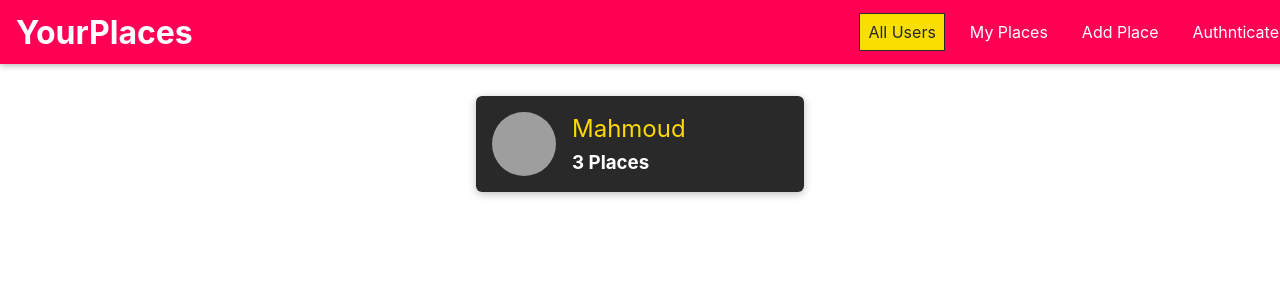
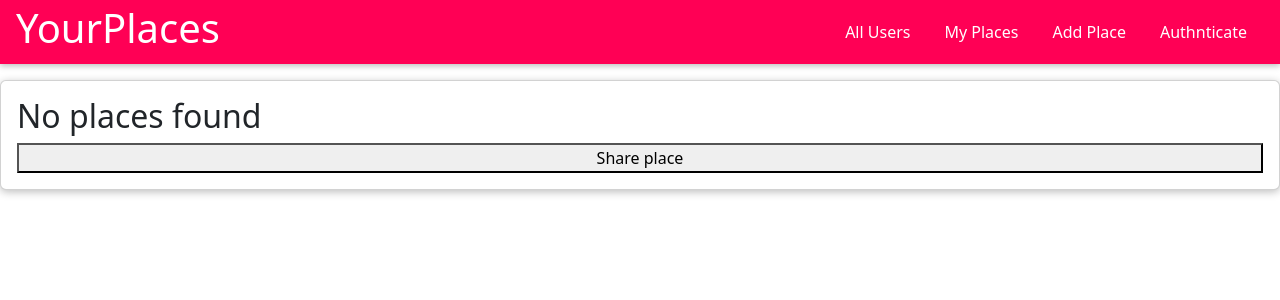
Before and after one commit to mymafm0405/mern-course-project, a React (Create React App) app: page /1/places in a window 1280 px wide. Before the commit this address led to /. Shown: the top 300 px of the page. Built offline with nearby package versions, Linux system fonts and the light colour scheme; grey boxes are pictures that could not be loaded.

Commit message:
contiue following on

```diff
--- a/package.json
+++ b/package.json
@@ -6,7 +6,9 @@
     "@testing-library/jest-dom": "^5.16.5",
     "@testing-library/react": "^13.4.0",
     "@testing-library/user-event": "^13.5.0",
+    "bootstrap": "^5.2.2",
     "react": "^18.2.0",
+    "react-bootstrap": "^2.5.0",
     "react-dom": "^18.2.0",
     "react-router-dom": "^5.3.3",
     "react-scripts": "5.0.1",
--- a/src/App.js
+++ b/src/App.js
@@ -6,6 +6,7 @@ import { BrowserRouter as Router } from "react-router-dom";
 import NewPlace from "./places/pages/NewPlace";
 import Users from "./users/pages/Users";
 import MainNavigation from "./Navigations/MainNavigation";
+import UserPlaces from "./places/pages/UserPlaces";
 
 const App = () => {
   return (
@@ -15,6 +16,9 @@ const App = () => {
         <Switch>
           <Route path="/" exact>
             <Users />
+          </Route>
+          <Route path='/:userId/places'>
+            <UserPlaces />
           </Route>
           <Route path="/places/new">
             <NewPlace />
--- /dev/null
+++ b/src/places/components/PlaceItem.js
@@ -0,0 +1,28 @@
+import React from "react";
+import { Button } from "react-bootstrap";
+import { Link } from "react-router-dom";
+import Card from "../../shared/components/UIElements/Card";
+
+import "./PlaceItems.css";
+
+export default function PlaceItem({ place }) {
+  return (
+    <li className="place-item">
+      <Card className="place-item__content">
+        <div placeholder="place-item__image">
+          <img src={place.imageUrl} alt={place.title} />
+        </div>
+        <div className="place-item__info">
+          <h2>{place.title}</h2>
+          <h3>{place.address}</h3>
+          <p>{place.discription}</p>
+        </div>
+        <div className="place-item__actions">
+          <Button variant="outline-danger">View on map</Button>
+          <Button variant="outline-secondary">Edit</Button>
+          <Button variant="danger">Delete</Button>
+        </div>
+      </Card>
+    </li>
+  );
+}
--- /dev/null
+++ b/src/places/components/PlaceItems.css
@@ -0,0 +1,55 @@
+.place-item {
+    margin: 1rem 0;
+  }
+
+  .place-item__content {
+    padding: 0;
+  }
+
+  .place-item__info {
+    padding: 1rem;
+    text-align: center;
+  }
+
+  .place-item__image {
+    width: 100%;
+    height: 12.5rem;
+    margin-right: 1.5rem;
+  }
+
+  .place-item__image img {
+    width: 100%;
+    height: 100%;
+    object-fit: cover;
+  }
+
+  .place-item__info h2,
+  .place-item__info h3,
+  .place-item__info p {
+    margin: 0 0 0.5rem 0;
+  }
+
+  .place-item__actions {
+    padding: 1rem;
+    text-align: center;
+    border-top: 1px solid #ccc;
+  }
+
+  .place-item__modal-content {
+    padding: 0;
+  }
+
+  .place-item__modal-actions {
+    text-align: right;
+  }
+
+  .place-item__actions button,
+  .place-item__actions a {
+    margin: 0.5rem;
+  }
+
+  @media (min-width: 768px) {
+    .place-item__image {
+      height: 20rem;
+    }
+  }
--- /dev/null
+++ b/src/places/components/PlacesList.css
@@ -0,0 +1,7 @@
+.place-list {
+    list-style: none;
+    margin: 1rem auto;
+    padding: 0;
+    width: 90%;
+    max-width: 40rem;
+  }
--- /dev/null
+++ b/src/places/components/PlacesList.js
@@ -0,0 +1,23 @@
+import React from "react";
+import Card from "../../shared/components/UIElements/Card";
+import PlaceItem from "./PlaceItem";
+
+import "./PlacesList.css";
+
+export default function PlacesList({ items }) {
+  if (items.length === 0) {
+    return (
+      <Card>
+        <h2>No places found</h2>
+        <button>Share place</button>
+      </Card>
+    );
+  }
+  return (
+    <ul className="place-list">
+      {items.map((place) => (
+        <PlaceItem key={place.id} place={place} />
+      ))}
+    </ul>
+  );
+}
--- /dev/null
+++ b/src/places/pages/UserPlaces.js
@@ -0,0 +1,37 @@
+import React from "react";
+import { useParams } from "react-router-dom";
+import PlacesList from "../components/PlacesList";
+
+const DUMMY_PLACES = [
+  {
+    id: "p1",
+    imageUrl:
+      "https://i.natgeofe.com/n/535f3cba-f8bb-4df2-b0c5-aaca16e9ff31/giza-plateau-pyramids.jpg",
+    title: "Pyramids Of Giza",
+    discription: "It is one of the seven wonders!",
+    address: "In Giza somewhere in Egypt",
+    location: {
+      long: "000",
+      lat: "000",
+    },
+    creator: "u1",
+  },
+  {
+    id: "p1",
+    imageUrl:
+      "https://upload.wikimedia.org/wikipedia/commons/thumb/9/96/Pyramids_of_the_Giza_Necropolis.jpg/1200px-Pyramids_of_the_Giza_Necropolis.jpg",
+    title: "Pyramids Of Giza",
+    discription: "It is one of the seven wonders!",
+    address: "In Giza somewhere in Egypt",
+    location: {
+      long: "000",
+      lat: "000",
+    },
+    creator: "u1",
+  },
+];
+export default function UserPlaces() {
+  const userId = useParams().userId;
+  const loadedPlaces = DUMMY_PLACES.filter((pl) => pl.creator === userId);
+  return <PlacesList items={loadedPlaces} />;
+}
```
Also changed, not shown: src/index.js (+7 -6 lines), 1 other file (tests, documents, lock files or other folders).
